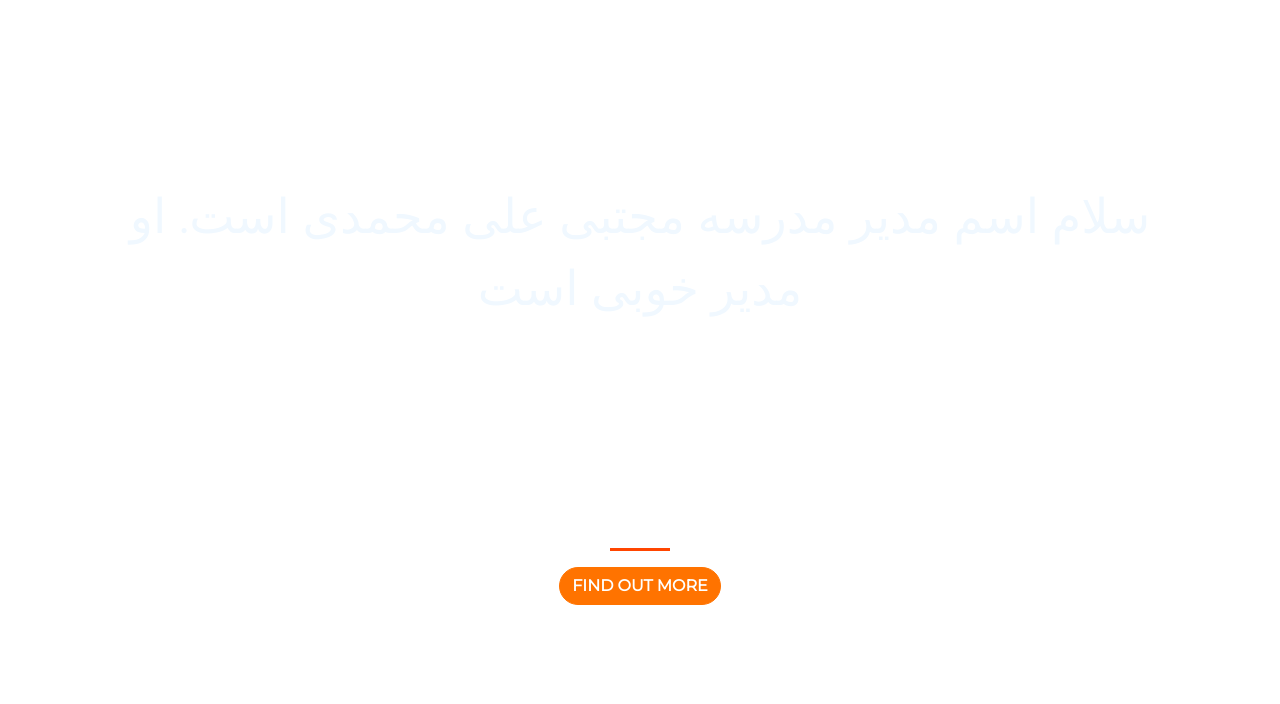
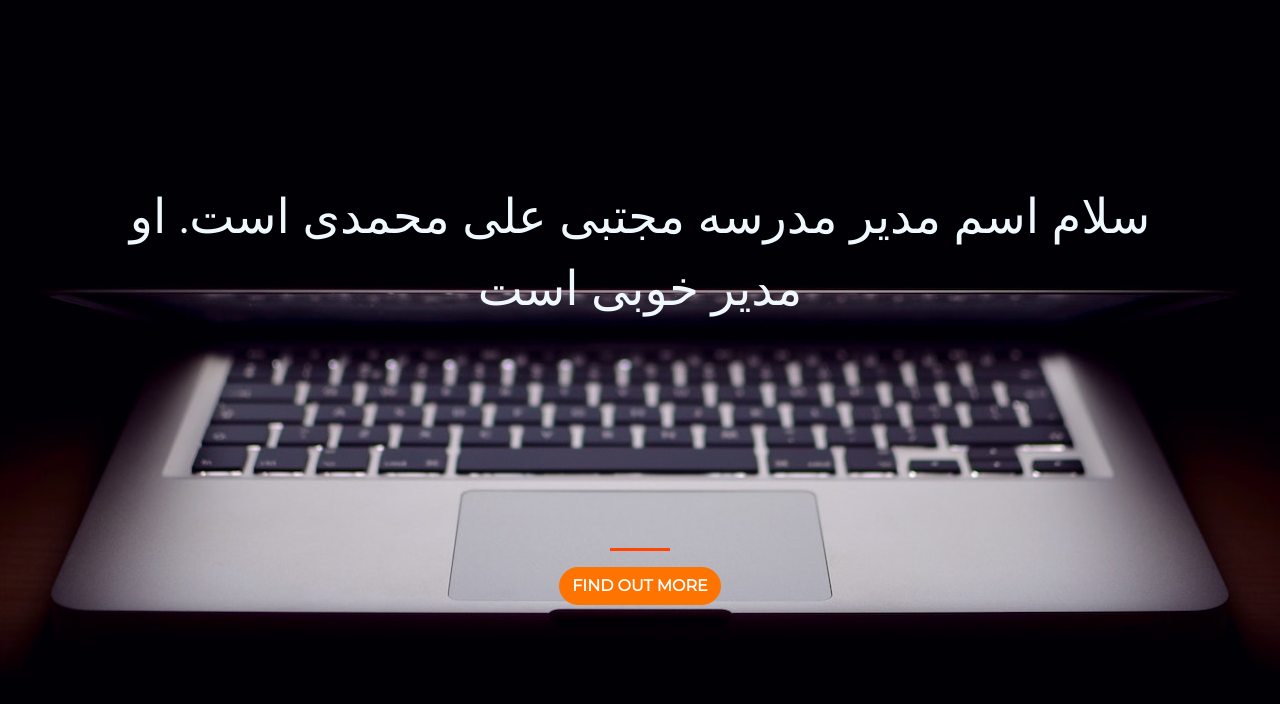
Before and after one commit to Amirmahdibarzkar/Amirmahdibarzkar.github.io, a plain HTML site: page index.html in a window 1280 px wide. Drawn offline with nearby package versions, Linux system fonts and the light colour scheme.

Commit message:
Add files via upload

```diff
--- a/style.css
+++ b/style.css
@@ -3,7 +3,7 @@ html {
   width: 100%;
   height: 100%;
   font-family: 'Montserrat', sans-serif;
-  background: url(file:///header.jpg) no-repeat center center fixed;
+  background: url(header.jpg) no-repeat center center fixed;
 }
 p {
   text-align: center;
```
